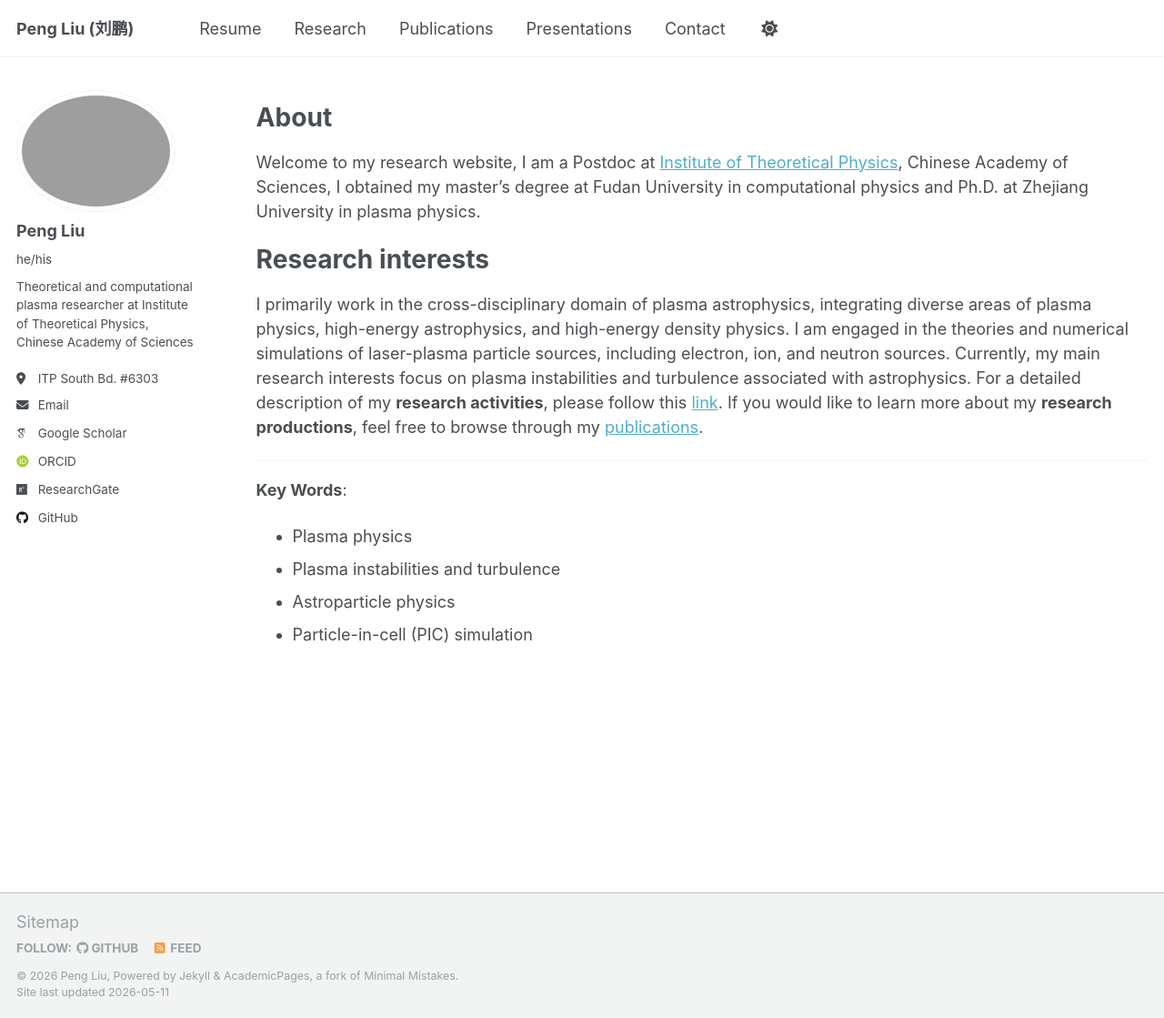
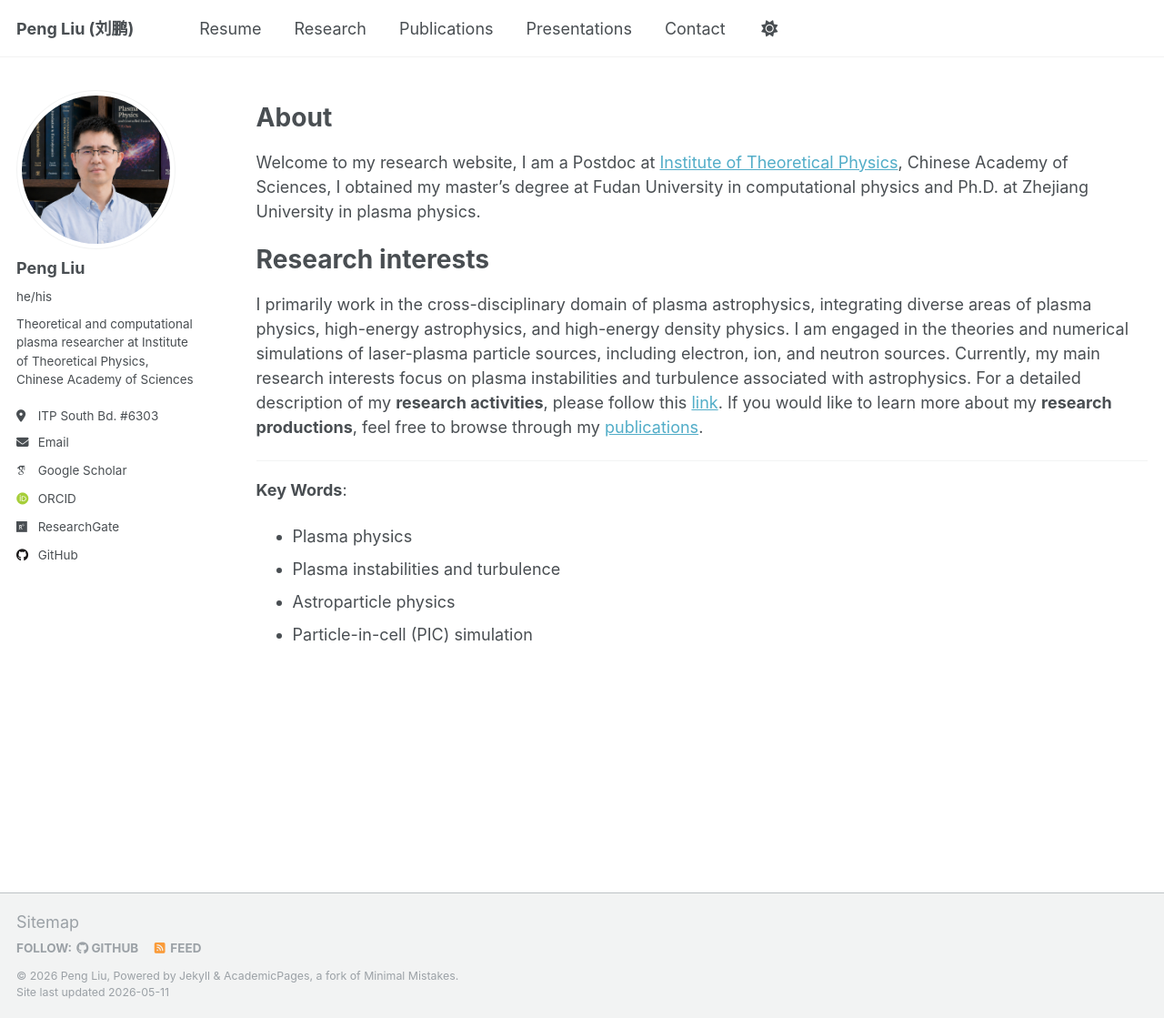
Before and after one commit to pliulfcuigithub/pliulfcuigithub.github.io, a Jekyll site: the page built from _pages/about.md, in a window 1280 px wide and 1119 px high. Shown: the whole window at 91% size. Built offline with Jekyll 4.4.1, drawn with Linux system fonts in a browser that asks for light colours; some web fonts are replaced.

Commit message:
Update _config.yml

```diff
--- a/_config.yml
+++ b/_config.yml
@@ -22,7 +22,7 @@ repository               : "pliulfcuigithub/pliulfcuigithub.github.io"
 #               Additional customization can be done by editing /_includes/author-profile.html
 author:
   # Biographic information
-  avatar           : "ChatGPT_pliu.png"
+  avatar           : "ChatGPT_pliu_WOS.png"
   name             : "Peng Liu"
   pronouns         : "he/his"
   bio              : "Theoretical and computational plasma researcher at Institute of Theoretical Physics, Chinese Academy of Sciences"
```
